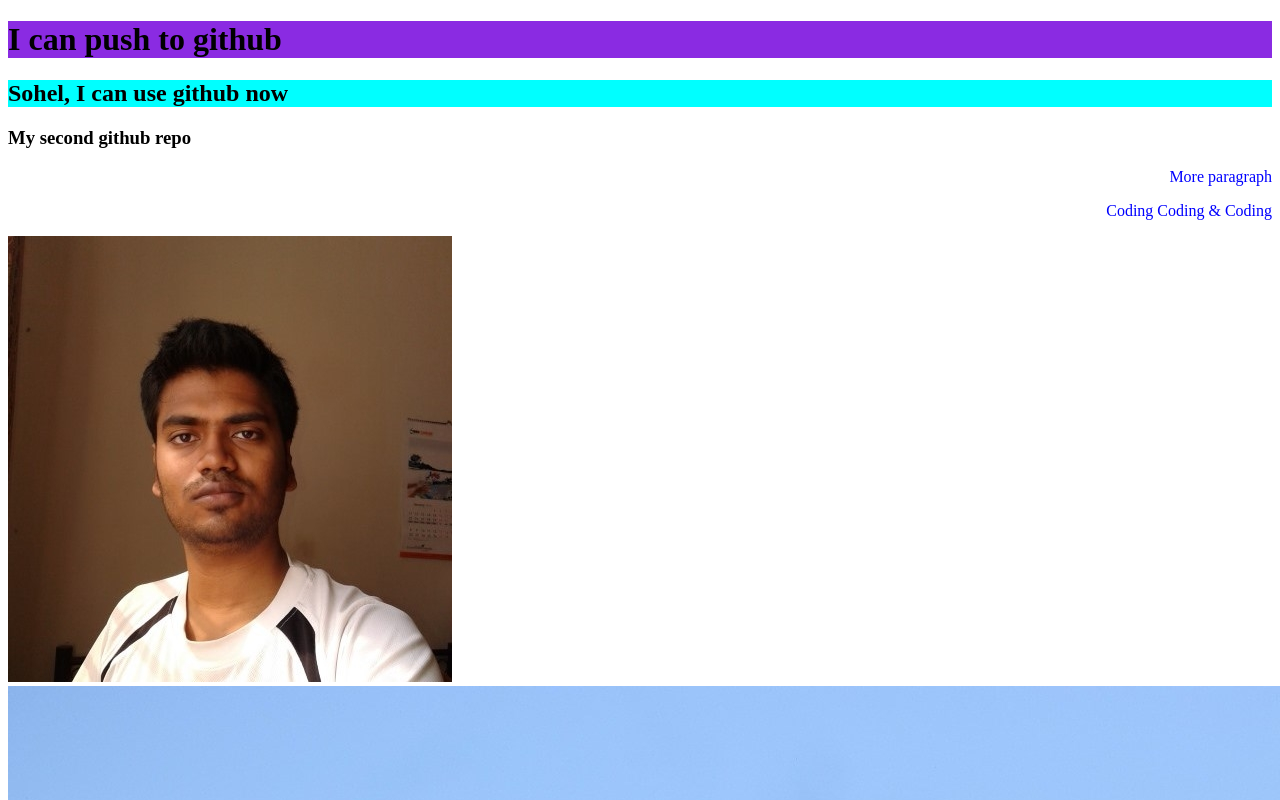
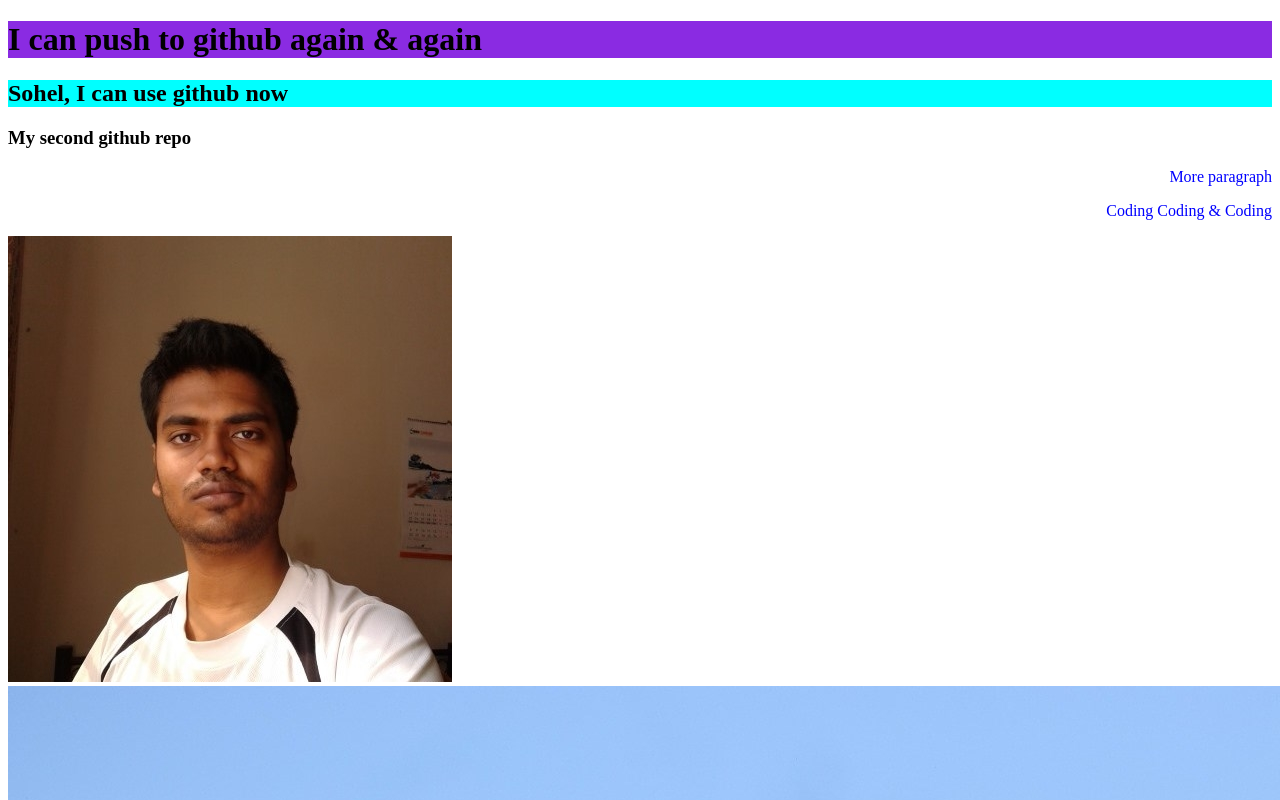
Before and after one commit to Hossain-Md-Maruf/my-second-repo, a plain HTML site: page index.html in a window 1280 px wide. Shown: the top 800 px of the page. Drawn offline with Linux system fonts and the light colour scheme.

Commit message:
header changes

```diff
--- a/index.html
+++ b/index.html
@@ -8,7 +8,7 @@
     <title>My Second Repo</title>
 </head>
 <body>
-    <h1>I can push to github</h1>
+    <h1>I can push to github again & again</h1>
     <h2>Sohel, I can use github now</h2>
     <h3>My second github repo</h3>
     <p>More paragraph</p>
```
